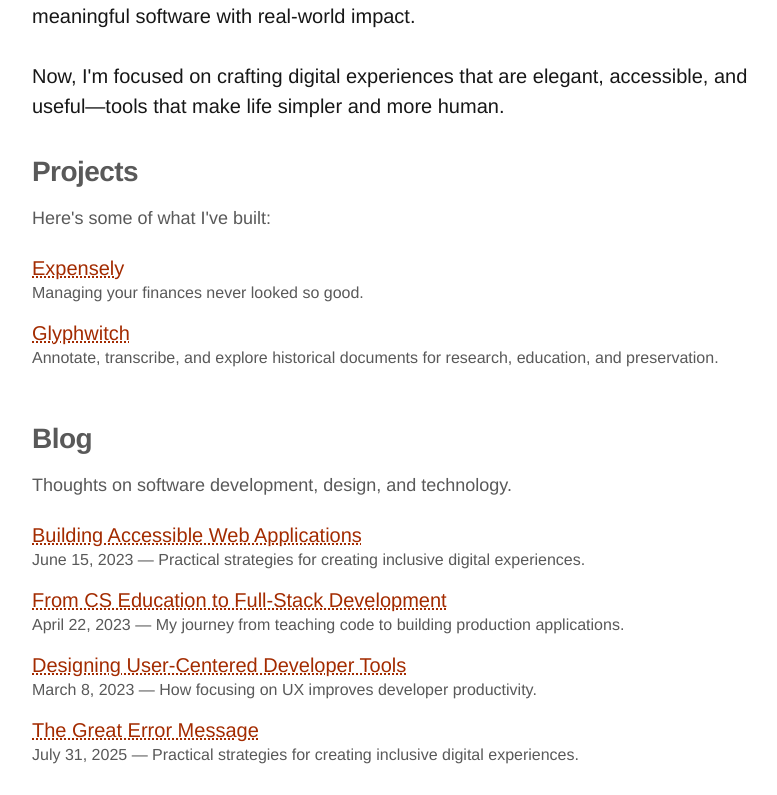
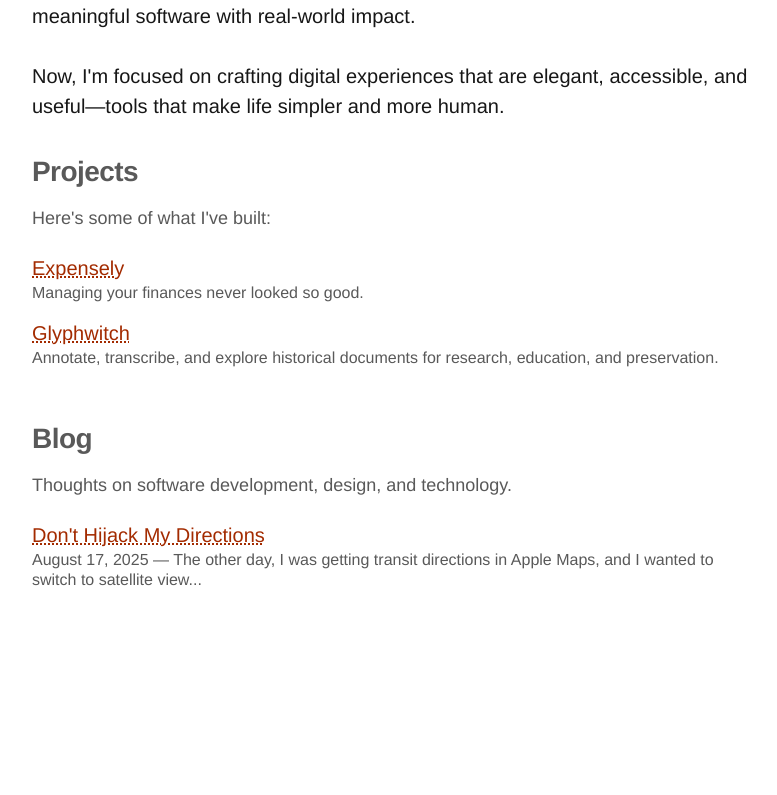
Before and after one commit to alexfiodorov02/alexf.pro, a Next.js app: page / in a window 1280 px wide. Shown: the part 469-1264 px from the top of the page, without its empty margins (243-1020 px from the left). After the commit the page ends 1089 px from the top, so only its background shows below. Built offline with nearby package versions, Linux system fonts and the light colour scheme.

Commit message:
Now using react-md

```diff
--- a/app/App.css
+++ b/app/App.css
@@ -217,3 +217,52 @@
   font-size: 18px;
   color: var(--text-muted);
 }
+
+/* Blog Post Page Styles */
+.blog-post-page {
+  font-family: "Helvetica Neue", Helvetica, Arial, sans-serif;
+  font-size: 20px;
+  line-height: 150%;
+}
+
+.blog-post-main {
+  max-width: 750px;
+  width: 100%;
+  margin: 0 auto 30px auto;
+  padding: 48px 10px;
+  background: var(--background);
+  border-radius: 0.75rem;
+}
+
+.blog-post-article {
+  margin: 0 auto 30px auto;
+  position: relative;
+}
+
+.blog-post-title {
+  font-size: 38px;
+  font-weight: bold;
+  line-height: 150%;
+  letter-spacing: -.02em;
+  margin-bottom: 24px;
+  color: var(--accent);
+  text-align: center;
+}
+
+.blog-post-date {
+  color: var(--text-muted);
+  margin-bottom: 30px;
+}
+
+/* Blog post unordered list styles */
+.blog-post-article ul {
+  list-style-type: disc;
+  margin-left: 1em;
+  margin-bottom: 24px;
+}
+
+.blog-post-article li {
+  margin-bottom: 8px;
+  font-size: 20px;
+  line-height: 150%;
+}
--- /dev/null
+++ b/app/blog/BlogSection.tsx
@@ -0,0 +1,38 @@
+'use client';
+
+interface BlogPost {
+  id: number;
+  title: string;
+  url: string;
+  date: string;
+  excerpt: string;
+}
+
+const BlogSection: React.FC = () => {
+  const blogPosts: BlogPost[] = [
+    {
+      id: 1,
+      title: "Don't Hijack My Directions",
+      url: "/blog/don't-hijack-my-directions",
+      date: "August 17, 2025",
+      excerpt: "The other day, I was getting transit directions in Apple Maps, and I wanted to switch to satellite view..."
+    },
+  ];
+
+  return (
+    <div className="blog-section">
+      <h2>Blog</h2>
+      <p>Thoughts on software development, design, and technology.</p>
+      <ul className="postlist">
+        {blogPosts.map(post => (
+          <li key={post.id}>
+            <a tabIndex={0} href={post.url}>{post.title}</a>
+            <span className="postlist__date">{post.date} — {post.excerpt}</span>
+          </li>
+        ))}
+      </ul>
+    </div>
+  );
+};
+
+export default BlogSection;
--- /dev/null
+++ b/app/blog/[slug]/page.tsx
@@ -0,0 +1,49 @@
+import { notFound } from 'next/navigation';
+import { Metadata } from 'next';
+import { getBlogPostBySlug, getAllBlogSlugs } from '@/lib/blog';
+import React from 'react';
+import ReactMarkdown from 'react-markdown';
+
+type Props = {
+    params: { slug: string };
+};
+
+export async function generateStaticParams() {
+    const slugs = await getAllBlogSlugs();
+    return slugs.map((slug: string) => ({ slug }));
+}
+
+export async function generateMetadata({ params }: Props): Promise<Metadata> {
+    const resolvedParams = await params;
+    const post = await getBlogPostBySlug(resolvedParams.slug);
+    if (!post) return {};
+    return {
+        title: post.title,
+        description: post.excerpt,
+    };
+}
+
+export default async function BlogPostPage({ params }: Props) {
+    const resolvedParams = await params;
+    const post = await getBlogPostBySlug(resolvedParams.slug);
+
+    if (!post) {
+        notFound();
+    }
+
+    return (
+        <div className="App blog-post-page">
+            <main id="main" className="blog-post-main">
+                <article className="blog-post-article">
+                    <h1 className="blog-post-title">{post.title}</h1>
+                    <p className="blog-post-date">{post.date}</p>
+                    <div className="prose prose-lg prose-neutral dark:prose-invert prose-p:mb-8">
+                        <ReactMarkdown>
+                            {post.content}
+                        </ReactMarkdown>
+                    </div>
+                </article>
+            </main>
+        </div>
+    );
+}
--- a/app/components/BlogSection.tsx
+++ /dev/null
@@ -1,59 +0,0 @@
-'use client';
-
-interface BlogPost {
-  id: number;
-  title: string;
-  url: string;
-  date: string;
-  excerpt: string;
-}
-
-const BlogSection: React.FC = () => {
-  const blogPosts: BlogPost[] = [
-    {
-      id: 1,
-      title: "Building Accessible Web Applications",
-      url: "/blog/building-accessible-web-applications",
-      date: "June 15, 2023",
-      excerpt: "Practical strategies for creating inclusive digital experiences."
-    },
-    {
-      id: 2,
-      title: "From CS Education to Full-Stack Development",
-      url: "/blog/cs-education-to-full-stack",
-      date: "April 22, 2023",
-      excerpt: "My journey from teaching code to building production applications."
-    },
-    {
-      id: 3,
-      title: "Designing User-Centered Developer Tools",
-      url: "/blog/user-centered-developer-tools",
-      date: "March 8, 2023",
-      excerpt: "How focusing on UX improves developer productivity."
-    },
-    {
-      id: 4,
-      title: "The Great Error Message",
-      url: "/blog/building-accessible-web-applications",
-      date: "July 31, 2025",
-      excerpt: "Practical strategies for creating inclusive digital experiences."
-    },
-  ];
-
-  return (
-    <div className="blog-section">
-      <h2>Blog</h2>
-      <p>Thoughts on software development, design, and technology.</p>
-      <ul className="postlist">
-        {blogPosts.map(post => (
-          <li key={post.id}>
-            <a tabIndex={0} href={post.url}>{post.title}</a>
-            <span className="postlist__date">{post.date} — {post.excerpt}</span>
-          </li>
-        ))}
-      </ul>
-    </div>
-  );
-};
-
-export default BlogSection;
--- a/app/layout.tsx
+++ b/app/layout.tsx
@@ -1,4 +1,5 @@
 import './globals.css';
+import './App.css';
 import type { Metadata } from 'next';
 import Script from 'next/script';
 
--- a/app/page.tsx
+++ b/app/page.tsx
@@ -3,7 +3,7 @@
 import AuthorSection from './components/AuthorSection';
 import IntroSection from './components/IntroSection';
 import ProjectsList from './components/ProjectsList';
-import BlogSection from './components/BlogSection';
+import BlogSection from './blog/BlogSection';
 import './globals.css';
 import './App.css';
 
--- /dev/null
+++ b/lib/blog.tsx
@@ -0,0 +1,43 @@
+import fs from 'fs';
+import path from 'path';
+import matter from 'gray-matter';
+import { marked } from 'marked';
+
+export type BlogPost = {
+  slug: string;
+  title: string;
+  date: string;
+  excerpt: string;
+  content: string;
+};
+
+const postsDirectory = path.join(process.cwd(), 'posts');
+
+export async function getAllBlogSlugs(): Promise<string[]> {
+  const files = fs.readdirSync(postsDirectory);
+  return files
+    .filter((file) => file.endsWith('.md'))
+    .map((file) => file.replace(/\.md$/, ''));
+}
+
+export async function getBlogPostBySlug(slug: string): Promise<BlogPost | undefined> {
+  const fullPath = path.join(postsDirectory, `${slug}.md`);
+  if (!fs.existsSync(fullPath)) return undefined;
+  const fileContents = fs.readFileSync(fullPath, 'utf8');
+  const { data, content } = matter(fileContents);
+  function slugToTitle(s: string) {
+    return s
+      .replace(/-/g, ' ')
+      .split(' ')
+      .map(word => word.charAt(0).toUpperCase() + word.slice(1).toLowerCase())
+      .join(' ');
+  }
+
+  return {
+    slug,
+    title: data.title || slugToTitle(slug),
+    date: data.date || '',
+    excerpt: data.excerpt || '',
+    content,
+  };
+}
--- a/package.json
+++ b/package.json
@@ -10,9 +10,13 @@
     "add-domain": "echo alexf.pro > build/CNAME"
   },
   "dependencies": {
+    "@tailwindcss/typography": "^0.5.16",
+    "gray-matter": "^4.0.3",
+    "marked": "^16.2.0",
     "next": "15.3.4",
     "react": "^19.0.0",
-    "react-dom": "^19.0.0"
+    "react-dom": "^19.0.0",
+    "react-markdown": "^10.1.0"
   },
   "devDependencies": {
     "@tailwindcss/postcss": "^4",
--- /dev/null
+++ b/posts/don't-hijack-my-directions.md
@@ -0,0 +1,31 @@
+I was recently getting transit directions in Apple Maps, and I wanted to switch to satellite view to see what the area around my stop would look like. So I tapped Choose Map → Satellite. Simple enough.
+
+
+APPLE CLIP GOES HERE
+
+Except it wasn’t. The app zoomed out, switched my transit directions to driving directions, and left me manually pinching and scrolling to find my stop from memory just to see its surroundings.
+
+**Why did Apple Maps assume I wanted to drive?**
+
+Let’s set aside the cultural bias of Californian car-centeredness for a moment. The deeper issue here is a UI conflation:
+
+**Map Type ≠ Navigation Mode**
+
+Apple Maps assumes that switching to any map type other than Transit means switching to Driving. But there are two entirely separate concerns here:
+
+- Map type: How the map is rendered (Standard, Satellite, Terrain, etc.)
+- Navigation mode: How you're getting there (Transit, Driving, Walking, Cycling)
+
+By combining these two, Apple Maps makes a fundamental UX error: users must repeat steps for unrelated intentions. I didn't want to change travel mode, just the map's appearance.
+
+Google Maps separates these concerns neatly. You can toggle between map types (e.g., Satellite view) without affecting your selected navigation mode. The overlay is just that, an overlay, and it doesn’t hijack your intent.
+
+GOOGLE PIC GOES HERE
+
+This isn’t just a small gripe. If I'm taking the train or the bus on a new route, then you bet that I want to see what the area around the stop will look like, especially if it's late at night.
+
+![Bookshelf with with old IBM software manuals.](/blog/images/IBM_manuals_(17161235170).jpg)
+
+"IBM manuals" by Kevin Savetz is licensed under CC BY 2.0
+
+When an interface mixes up simple actions and causes unexpected results, it makes users feel like they’re being punished for poking around. But if the user is not reading a manual before using the software, then curiosity is to be expected. Exploring is how the user will put together their own mental map on how to use the app, and with time, they will master it. When each control does one clear job without hidden consequences, users feel confident and in charge. That’s the kind of design that respects people.
--- /dev/null
+++ b/tailwind.config.ts
@@ -0,0 +1,16 @@
+import type { Config } from 'tailwindcss';
+
+const config: Config = {
+  content: [
+    './app/**/*.{js,ts,jsx,tsx}',
+    './pages/**/*.{js,ts,jsx,tsx}',
+    './components/**/*.{js,ts,jsx,tsx}',
+    './lib/**/*.{js,ts,jsx,tsx}',
+  ],
+  theme: {
+    extend: {},
+  },
+  plugins: [require('@tailwindcss/typography')],
+};
+
+export default config;
```
Also changed, not shown: public/blog/images/IBM_manuals_(17161235170).jpg (added), 1 other file (tests, documents, lock files or other folders).
